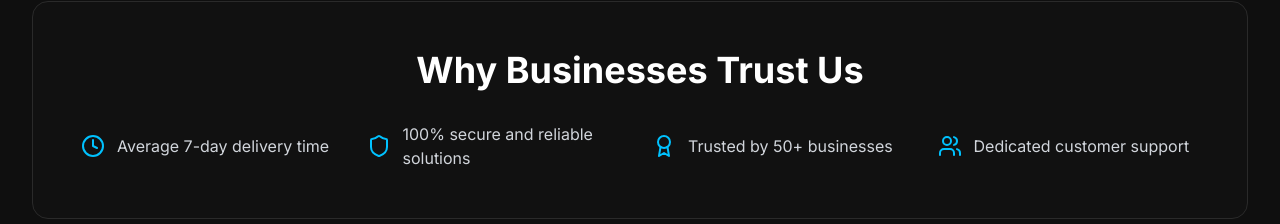
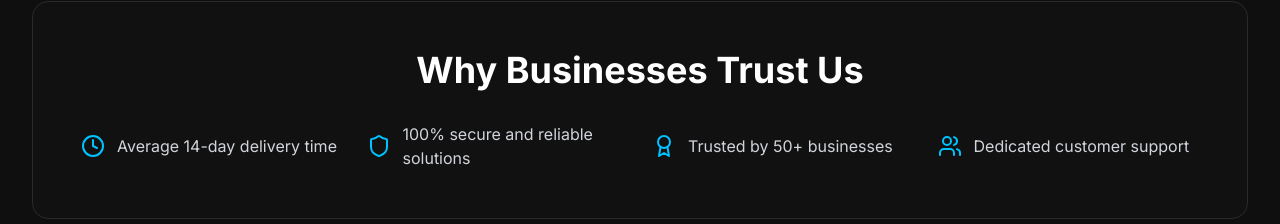
Before and after one commit to natan1234567890/natan-digitals, a React (Vite) app in the folder project/: page /about in a window 1280 px wide. Shown: the part 1339-1563 px from the top of the page. Built offline with nearby package versions, Linux system fonts and the light colour scheme.

Commit message:
Update About.tsx
Updated average delivery time from 7 days to 14 days.

```diff
--- a/project/src/pages/About.tsx
+++ b/project/src/pages/About.tsx
@@ -26,7 +26,7 @@ const About: React.FC = () => {
   ];
 
   const achievements = [
-    { icon: <Clock className="w-6 h-6" />, text: 'Average 7-day delivery time' },
+    { icon: <Clock className="w-6 h-6" />, text: 'Average 14-day delivery time' },
     { icon: <Shield className="w-6 h-6" />, text: '100% secure and reliable solutions' },
     { icon: <Award className="w-6 h-6" />, text: 'Trusted by 50+ businesses' },
     { icon: <Users className="w-6 h-6" />, text: 'Dedicated customer support' },
```
